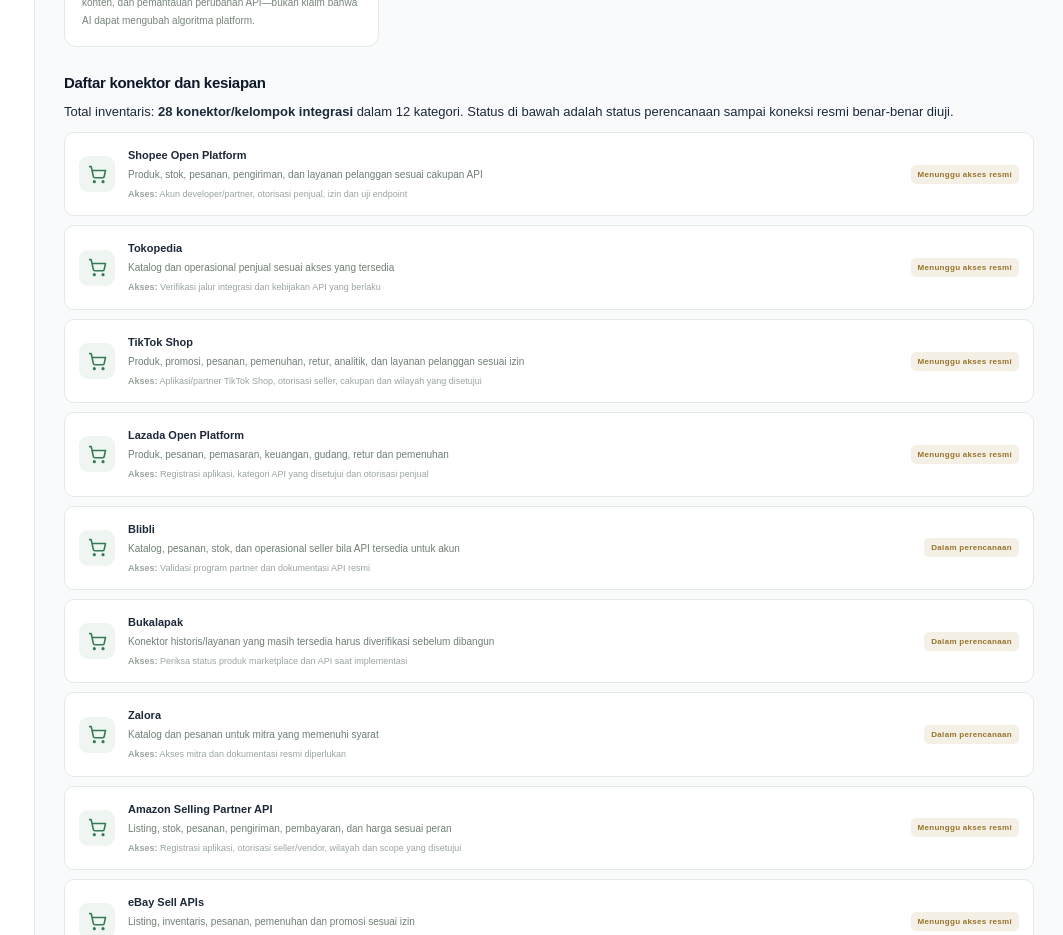
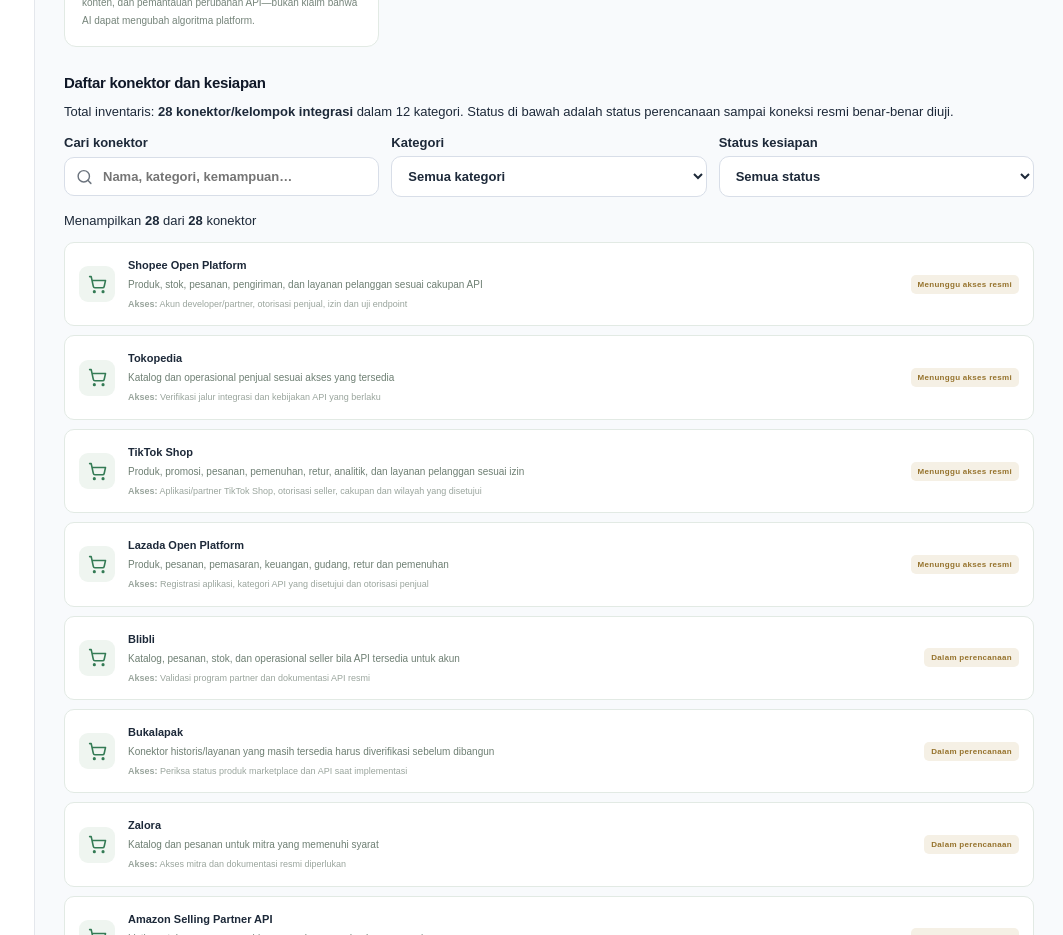
Before and after one commit to Yudi8377/WA-AI-HOST-LIVE, a Next.js app: page /connectors in a window 1280 px wide. Shown: the part 820-1755 px from the top of the page, without its empty margins (217-1280 px from the left). Built offline with nearby package versions, Linux system fonts and the light colour scheme.

Commit message:
feat: make marketplace connector catalog searchable
* feat: add searchable marketplace connector directory

* feat: add search and filters to marketplace directory

```diff
--- /dev/null
+++ b/app/connectors/ConnectorDirectory.tsx
@@ -0,0 +1,97 @@
+"use client";
+
+import { useMemo, useState } from "react";
+import { Search, ShoppingCart, Store, MessagesSquare, FilterX } from "lucide-react";
+
+export type ConnectorDirectoryItem = {
+  name: string;
+  category: string;
+  scope: string;
+  access: string;
+  status: "Perencanaan" | "Perlu persetujuan" | "Fondasi tersedia";
+};
+
+type Props = { connectors: ConnectorDirectoryItem[] };
+
+function statusLabel(status: ConnectorDirectoryItem["status"]) {
+  if (status === "Perlu persetujuan") return "Menunggu akses resmi";
+  if (status === "Fondasi tersedia") return "Fondasi tersedia";
+  return "Dalam perencanaan";
+}
+
+export default function ConnectorDirectory({ connectors }: Props) {
+  const [query, setQuery] = useState("");
+  const [category, setCategory] = useState("Semua kategori");
+  const [status, setStatus] = useState("Semua status");
+
+  const categories = useMemo(
+    () => [...new Set(connectors.map((connector) => connector.category))].sort((a, b) => a.localeCompare(b, "id")),
+    [connectors]
+  );
+
+  const filtered = useMemo(() => {
+    const normalizedQuery = query.trim().toLocaleLowerCase("id");
+    return connectors.filter((connector) => {
+      const matchesQuery = !normalizedQuery || [
+        connector.name,
+        connector.category,
+        connector.scope,
+        connector.access,
+      ].some((value) => value.toLocaleLowerCase("id").includes(normalizedQuery));
+      const matchesCategory = category === "Semua kategori" || connector.category === category;
+      const matchesStatus = status === "Semua status" || statusLabel(connector.status) === status;
+      return matchesQuery && matchesCategory && matchesStatus;
+    });
+  }, [connectors, query, category, status]);
+
+  const controlStyle = {
+    width: "100%",
+    minWidth: 0,
+    border: "1px solid var(--apt-border, #d8dee8)",
+    borderRadius: "10px",
+    padding: "11px 12px",
+    background: "var(--apt-surface, #fff)",
+    color: "inherit",
+    font: "inherit",
+  } as const;
+
+  return <>
+    <div aria-label="Filter katalog konektor" className="apt-directory-controls" style={{ display: "grid", gridTemplateColumns: "repeat(auto-fit, minmax(min(100%, 220px), 1fr))", gap: "12px", margin: "16px 0" }}>
+      <label style={{ display: "grid", gap: "6px", fontSize: "13px", fontWeight: 600 }}>
+        Cari konektor
+        <span style={{ position: "relative", display: "block" }}>
+          <Search size={17} aria-hidden="true" style={{ position: "absolute", left: "12px", top: "50%", transform: "translateY(-50%)", opacity: 0.65 }} />
+          <input type="search" value={query} onChange={(event) => setQuery(event.target.value)} placeholder="Nama, kategori, kemampuan…" aria-label="Cari nama atau kemampuan konektor" style={{ ...controlStyle, paddingLeft: "38px" }} />
+        </span>
+      </label>
+      <label style={{ display: "grid", gap: "6px", fontSize: "13px", fontWeight: 600 }}>
+        Kategori
+        <select value={category} onChange={(event) => setCategory(event.target.value)} style={controlStyle}>
+          <option>Semua kategori</option>
+          {categories.map((item) => <option key={item} value={item}>{item}</option>)}
+        </select>
+      </label>
+      <label style={{ display: "grid", gap: "6px", fontSize: "13px", fontWeight: 600 }}>
+        Status kesiapan
+        <select value={status} onChange={(event) => setStatus(event.target.value)} style={controlStyle}>
+          <option>Semua status</option>
+          <option>Menunggu akses resmi</option>
+          <option>Dalam perencanaan</option>
+          <option>Fondasi tersedia</option>
+        </select>
+      </label>
+    </div>
+    <div aria-live="polite" style={{ display: "flex", alignItems: "center", justifyContent: "space-between", gap: "12px", margin: "8px 0 14px", fontSize: "13px" }}>
+      <span>Menampilkan <b>{filtered.length}</b> dari <b>{connectors.length}</b> konektor</span>
+      {(query || category !== "Semua kategori" || status !== "Semua status") && <button type="button" onClick={() => { setQuery(""); setCategory("Semua kategori"); setStatus("Semua status"); }} style={{ display: "inline-flex", alignItems: "center", gap: "6px", border: 0, background: "transparent", color: "inherit", cursor: "pointer", font: "inherit", textDecoration: "underline" }}><FilterX size={15}/> Hapus filter</button>}
+    </div>
+    {filtered.length > 0 ? <div className="apt-connector-list">{filtered.map((connector) => <article className="apt-connector" key={connector.name}>
+      <div className="apt-connector-icon">{connector.category === "Platform toko online" ? <Store size={19}/> : connector.category === "Pesan pelanggan" ? <MessagesSquare size={19}/> : <ShoppingCart size={19}/>}</div>
+      <div className="apt-connector-main"><b>{connector.name}</b><p>{connector.scope}</p><small><b>Akses:</b> {connector.access}</small></div>
+      <span className="apt-status-chip">{statusLabel(connector.status)}</span>
+    </article>)}</div> : <div role="status" style={{ padding: "28px 16px", textAlign: "center", border: "1px dashed var(--apt-border, #d8dee8)", borderRadius: "12px" }}>
+      <b>Tidak ada konektor yang cocok</b>
+      <p style={{ margin: "8px 0 0", opacity: 0.75 }}>Ubah kata pencarian atau pilih kategori dan status lain.</p>
+    </div>}
+  </>;
+}
--- a/app/connectors/page.tsx
+++ b/app/connectors/page.tsx
@@ -1,5 +1,6 @@
 import { ArrowRightLeft, Plug, ShieldCheck, ShoppingCart, Workflow, Globe2, Store, MessagesSquare, CircleCheck, Clock3 } from "lucide-react";
 import { PortalShell, SectionHeading, FeatureCard } from "../components/PortalShell";
+import ConnectorDirectory from "./ConnectorDirectory";
 
 export const metadata = {
   title: "Katalog Integrasi Marketplace | Aptinusa",
@@ -63,11 +64,7 @@
     <div className="apt-card-grid">{capabilityGroups.map((item)=> <FeatureCard key={item.title} icon={<Workflow size={20}/>} title={item.title}>{item.copy}</FeatureCard>)}</div>
     <h2 className="apt-section-title">Daftar konektor dan kesiapan</h2>
     <p className="apt-section-copy">Total inventaris: <b>{connectors.length} konektor/kelompok integrasi</b> dalam {groups.length} kategori. Status di bawah adalah status perencanaan sampai koneksi resmi benar-benar diuji.</p>
-    <div className="apt-connector-list">{connectors.map((c)=><article className="apt-connector" key={c.name}>
-      <div className="apt-connector-icon">{c.category==="Platform toko online"?<Store size={19}/>:c.category==="Pesan pelanggan"?<MessagesSquare size={19}/>:<ShoppingCart size={19}/>}</div>
-      <div className="apt-connector-main"><b>{c.name}</b><p>{c.scope}</p><small><b>Akses:</b> {c.access}</small></div>
-      <span className="apt-status-chip">{statusLabel(c.status)}</span>
-    </article>)}</div>
+    <ConnectorDirectory connectors={connectors} />
     <h2 className="apt-section-title">Gerbang wajib sebelum konektor dinyatakan aktif</h2>
     <div className="apt-card-grid">
       <FeatureCard icon={<CircleCheck size={20}/>} title="Akses dan izin">Aplikasi disetujui, otorisasi penjual valid, scope minimum, wilayah didukung, serta proses pencabutan teruji.</FeatureCard>
```
